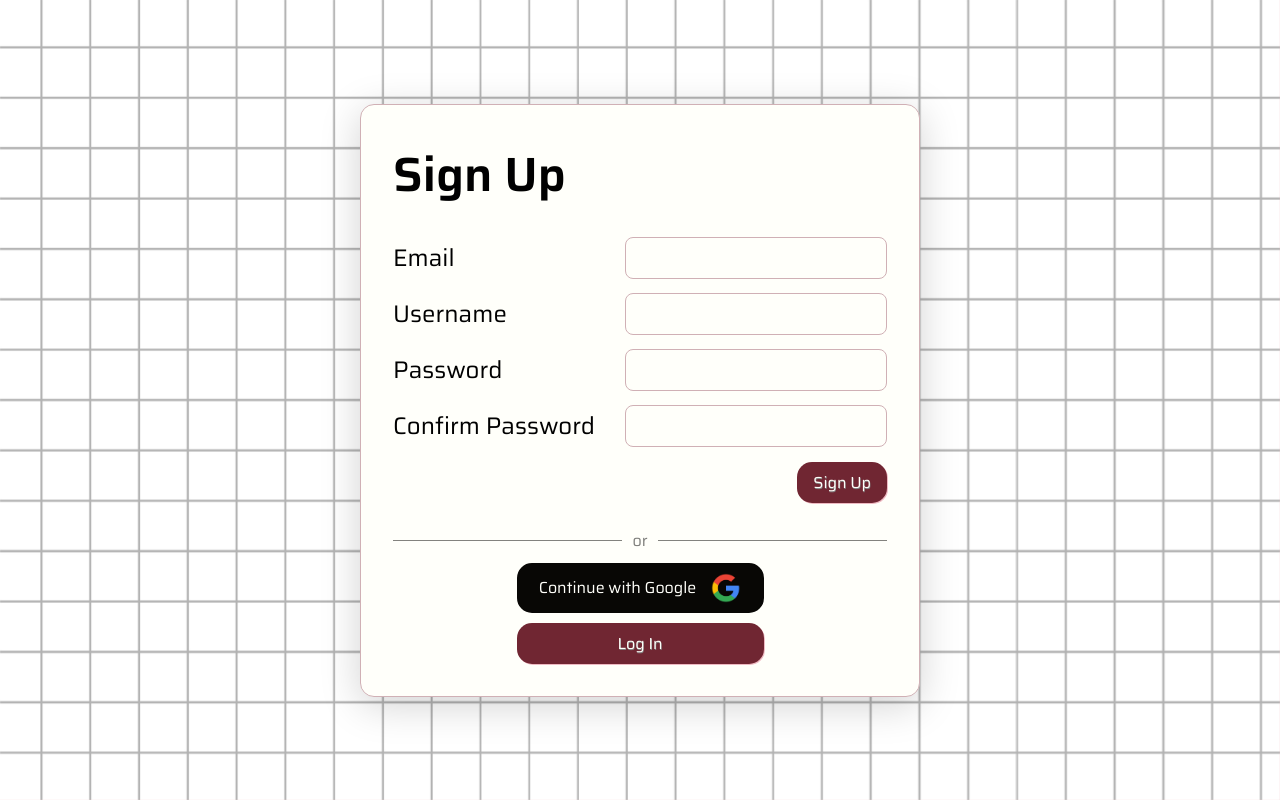
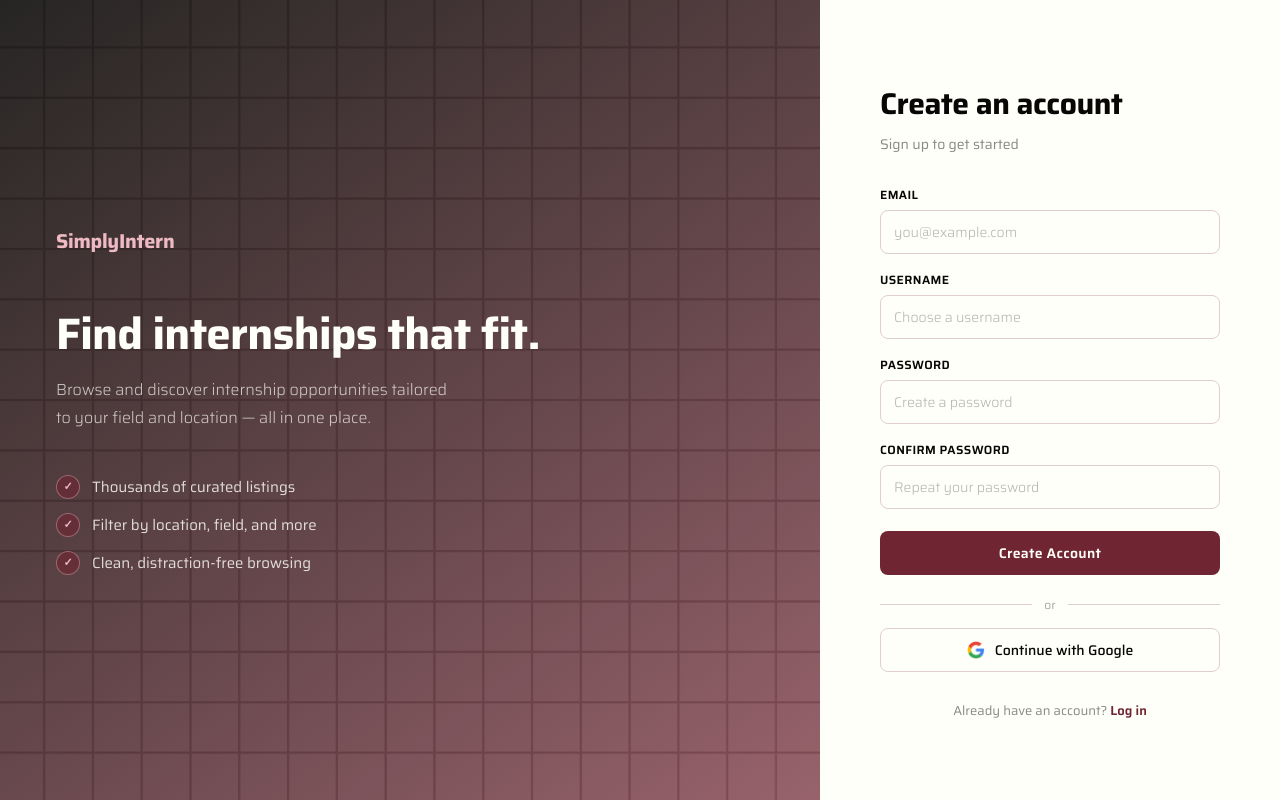
Before and after one commit to Atsano10/SimplyIntern, a plain HTML site: page frontend/signup.html in a window 1280 px wide. Drawn offline with nearby package versions, Linux system fonts and the light colour scheme.

Commit message:
fixed auth pages

```diff
--- a/frontend/css/auth.css
+++ b/frontend/css/auth.css
@@ -1,194 +1,289 @@
-.background{
+/* ── AUTH PAGE SPLIT LAYOUT ── */
+.auth-page {
     display: flex;
-    justify-content: center;
-    align-items: center;
     min-height: 100vh;
-    margin: 0;
-    padding: 0;
+}
+
+/* ── LEFT HERO PANEL ── */
+.hero-panel {
+    flex: 1;
+    background-color: #080705;
     background-image: url('../images/login_background.jpg');
     background-size: cover;
-    width: 100%;
-    height: 100%;
-    background-attachment: fixed;
-    background-repeat: no-repeat;
+    background-position: center;
+    position: relative;
+    display: flex;
+    align-items: center;
+    padding: 60px 56px;
 }
 
-.login-wrapper{
-    width: min(80vw,560px);
-    border: 1.5px solid #d0b0b5;
-    border-radius: 14px;
-    padding: 32px;
-    background-color: #FFFFFA;
-    box-shadow: 0 8px 40px rgba(8, 7, 5, 0.18);
+.hero-panel::before {
+    content: '';
+    position: absolute;
+    inset: 0;
+    background: linear-gradient(145deg, rgba(8,7,5,0.88) 0%, rgba(112,38,50,0.72) 100%);
 }
 
-.title {
-    width: 50%;
-    font-size: 48px;
-    padding-bottom: 25px;
-    font-weight: 600;
+.hero-content {
+    position: relative;
+    z-index: 1;
+    color: #FFFFFA;
+    max-width: 500px;
 }
 
-.info-sections{
-    padding-bottom: 25px;
-    font-size: 24px;
+.hero-logo {
+    font-size: 20px;
+    font-weight: 700;
+    letter-spacing: -0.3px;
+    color: #eeb9c2;
+    margin-bottom: 52px;
+}
+
+.hero-title {
+    font-size: 44px;
+    font-weight: 700;
+    line-height: 1.12;
+    margin-bottom: 18px;
+    letter-spacing: -0.8px;
+}
+
+.hero-desc {
+    font-size: 16px;
+    font-weight: 300;
+    line-height: 1.7;
+    color: rgba(255,255,250,0.72);
+    margin-bottom: 44px;
+    max-width: 400px;
+}
+
+.hero-features {
+    list-style: none;
+    display: flex;
+    flex-direction: column;
+    gap: 14px;
+}
+
+.hero-features li {
+    font-size: 15px;
+    font-weight: 400;
+    color: rgba(255,255,250,0.82);
+    display: flex;
+    align-items: center;
+    gap: 12px;
+}
+
+.hero-features li::before {
+    content: '✓';
+    width: 22px;
+    height: 22px;
+    border-radius: 50%;
+    background: rgba(112,38,50,0.6);
+    border: 1px solid rgba(238,185,194,0.4);
+    color: #eeb9c2;
+    font-size: 11px;
+    font-weight: 700;
+    display: flex;
+    align-items: center;
+    justify-content: center;
+    flex-shrink: 0;
+}
+
+/* ── RIGHT FORM PANEL ── */
+.form-panel {
+    width: 460px;
+    flex-shrink: 0;
+    background: #FFFFFA;
+    display: flex;
+    flex-direction: column;
+    justify-content: center;
+    padding: 60px 52px;
+    overflow-y: auto;
+}
+
+.form-content {
+    max-width: 340px;
+    width: 100%;
+    margin: 0 auto;
+}
+
+.form-title {
+    font-size: 30px;
+    font-weight: 700;
+    color: #080705;
+    margin-bottom: 6px;
+    letter-spacing: -0.5px;
+}
+
+.form-subtitle {
+    font-size: 14px;
+    color: rgba(8,7,5,0.48);
+    margin-bottom: 30px;
     font-weight: 400;
 }
 
+.field-group {
+    display: flex;
+    flex-direction: column;
+    gap: 6px;
+    margin-bottom: 16px;
+}
+
+.field-group label {
+    font-size: 12px;
+    font-weight: 600;
+    color: #080705;
+    letter-spacing: 0.4px;
+    text-transform: uppercase;
+}
+
+.field-group input {
+    font-family: 'Saira', sans-serif;
+    font-size: 14px;
+    padding: 10px 13px;
+    border: 1.5px solid #e0cdd0;
+    border-radius: 8px;
+    outline: none;
+    color: #080705;
+    background: #FFFFFA;
+    transition: border-color 0.18s, box-shadow 0.18s;
+    width: 100%;
+}
+
+.field-group input:focus {
+    border-color: #702632;
+    box-shadow: 0 0 0 3px rgba(112,38,50,0.09);
+}
+
+.field-group input::placeholder {
+    color: rgba(8,7,5,0.3);
+    font-weight: 300;
+}
+
+.primary-btn {
+    width: 100%;
+    padding: 11px 0;
+    background: #702632;
+    color: #FFFFFA;
+    border: none;
+    border-radius: 8px;
+    font-family: 'Saira', sans-serif;
+    font-size: 14px;
+    font-weight: 600;
+    cursor: pointer;
+    letter-spacing: 0.3px;
+    transition: opacity 0.18s, transform 0.1s;
+    margin-top: 6px;
+    margin-bottom: 20px;
+}
+
+.primary-btn:hover {
+    opacity: 0.87;
+}
+
+.primary-btn:active {
+    transform: scale(0.99);
+}
+
 .breaker {
-  display: flex;
-  align-items: center;
-  gap: 10px;
-  margin-bottom: 10px;
-  opacity: 50%;
+    display: flex;
+    align-items: center;
+    gap: 12px;
+    margin-bottom: 14px;
+    color: rgba(8,7,5,0.35);
+    font-size: 12px;
 }
 
 .breaker::before,
 .breaker::after {
-  content: '';
-  flex: 1;
-  height: 1px;
-  background: #080705;
+    content: '';
+    flex: 1;
+    height: 1px;
+    background: #e0cdd0;
 }
 
-.sign-up-div{
-    text-align: center;
+.google-btn {
     width: 100%;
+    padding: 10px 0;
+    background: #FFFFFA;
+    color: #080705;
+    border: 1.5px solid #e0cdd0;
+    border-radius: 8px;
+    font-family: 'Saira', sans-serif;
+    font-size: 14px;
+    font-weight: 500;
+    cursor: pointer;
+    display: flex;
+    align-items: center;
+    justify-content: center;
+    gap: 10px;
+    transition: border-color 0.18s, background 0.18s;
+    margin-bottom: 28px;
 }
 
-.log-in-div{
-    text-align: right;
-    width: 100%;
+.google-btn:hover {
+    border-color: #702632;
+    background: rgba(112,38,50,0.04);
 }
 
-.ls-button{
-    border: 0;
-    background-color: #702632;
-    color: #FFFFFA;
-    border-radius: 15px;
-    padding: 8px;
-    box-shadow: 1px 1px #eeb9c2;
-    text-shadow: .5px .5px gray;
-    font-family: 'Saira';
-    font-size: 16px;
-    text-decoration: none;
-    width: 50%;
+.google-logo {
+    width: 18px;
+    height: 18px;
+    object-fit: contain;
 }
 
-.top-ls-button{
-    border: 0;
-    background-color: #702632;
-    color: #FFFFFA;
-    border-radius: 15px;
-    padding: 8px 16px 8px 16px;
-    box-shadow: 1px 1px #eeb9c2;
-    text-shadow: .5px .5px gray;
-    font-family: 'Saira';
-    font-size: 16px;
+.auth-switch {
+    text-align: center;
+    font-size: 13px;
+    color: rgba(8,7,5,0.48);
+}
+
+.auth-link {
+    color: #702632;
+    font-weight: 600;
     text-decoration: none;
 }
 
-.ls-button:hover{
-    opacity: 80%;
-    background-color: #eeb9c2;
-}
-
-.ls-button:active{
-    background-color: #FFFFFA;
-    color:#4c6db0
-}
-
-.google-div {
-    display: flex;
-    justify-content: center;
-    align-items: center;
-    width: 100%;
-}
-
-.google-button {
-    width: 50%;
-    padding: 8px;
-    border: 2px solid #080705;
-    border-radius: 15px;
-    background-color: #080705;
-    color: #FFFFFA;
-    font-family: 'Saira';
-    font-size: 16px;
-    margin-bottom: 10px;
-
-    display: flex;
-    align-items: center;
-    justify-content: center;
-    gap: 15px;
-}
-
-.google-button:hover {
-    background-color: #eeb9c2;
-}
-
-.google-logo{
-    width: 30px;
-}
-
-.input-group_signup{
-    align-items: center;
-    grid-template-columns: 220px 1fr;
-    display: grid;
-    margin-bottom: 14px;
-    gap: 12px;
-}
-
-.input-group{
-    align-items: center;
-    grid-template-columns: 130px 1fr;
-    display: grid;
-    gap: 12px;
-    margin-bottom: 14px;
-}
-
-#password, #email, #username, #con_password {
-    font-family: 'Saira', sans-serif;
-    font-size: 14px;
-    padding: 9px 12px;
-    border: 1.5px solid #d0b0b5;
-    border-radius: 8px;
-    outline: none;
-    color: #080705;
-    background: #FFFFFA;
-    transition: border-color 0.2s;
-    width: 100%;
-}
-
-#password:focus, #email:focus, #username:focus, #con_password:focus {
-    border-color: #702632;
+.auth-link:hover {
+    text-decoration: underline;
 }
 
 /* ── MOBILE ── */
-@media (max-width: 640px) {
-    .login-wrapper {
-        width: min(92vw, 400px);
-        padding: 24px 20px;
+@media (max-width: 768px) {
+    .auth-page {
+        flex-direction: column;
     }
 
-    .title {
-        font-size: 34px;
-        width: 100%;
-        padding-bottom: 18px;
+    .hero-panel {
+        padding: 40px 28px;
+        min-height: 220px;
+        flex: none;
     }
 
-    .info-sections {
-        font-size: 18px;
-        padding-bottom: 18px;
+    .hero-logo {
+        margin-bottom: 16px;
     }
 
-    .input-group,
-    .input-group_signup {
-        grid-template-columns: 1fr;
-        gap: 5px;
+    .hero-title {
+        font-size: 28px;
+        margin-bottom: 10px;
     }
 
-    .ls-button,
-    .google-button {
+    .hero-desc {
+        font-size: 14px;
+        margin-bottom: 0;
+    }
+
+    .hero-features {
+        display: none;
+    }
+
+    .form-panel {
         width: 100%;
+        padding: 40px 28px;
+        justify-content: flex-start;
+    }
+
+    .form-content {
+        max-width: 100%;
     }
 }
--- a/frontend/signup.html
+++ b/frontend/signup.html
@@ -7,67 +7,51 @@
     <link rel="stylesheet" href="css/styles.css" />
     <link rel="stylesheet" href="css/auth.css" />
     <script src="https://cdn.jsdelivr.net/npm/@supabase/supabase-js@2"></script>
-
   </head>
-
   <body>
-    <div class = "background">
-        <div class = "login-wrapper">
-            <div class = "title">
-                <p> Sign Up</p>
-            </div>
-            <div class = "info-sections">
-                <div class = "input-group_signup">
-                    <label for = "email">Email</label>
-                    <input
-                        type = "email"
-                        id="email"
-                        name="email"
-                        required/>
-                </div>
-                <div class = "input-group_signup">
-                    <label for = "username">Username</label>
-                    <input
-                        type = "text"
-                        id="username"
-                        name="username"
-                        required/>
-                </div>
-                <div class = "input-group_signup">
-                    <label for = "password">Password</label>
-                    <input
-                        type = "password"
-                        id="password"
-                        name="password"
-                        required/>
-                </div>
-                <div class = "input-group_signup">
-                    <label for = "con_password">Confirm Password</label>
-                    <input
-                        type = "password"
-                        id="con_password"
-                        name="con_password"
-                        required/>
-                </div>
-                <div class="log-in-div">
-                    <button type = "button" class="top-ls-button" onclick="signUp()">Sign Up</button>
+    <div class="auth-page">
+      <div class="hero-panel">
+        <div class="hero-content">
+          <div class="hero-logo">SimplyIntern</div>
+          <h1 class="hero-title">Find internships that fit.</h1>
+          <p class="hero-desc">Browse and discover internship opportunities tailored to your field and location — all in one place.</p>
+          <ul class="hero-features">
+            <li>Thousands of curated listings</li>
+            <li>Filter by location, field, and more</li>
+            <li>Clean, distraction-free browsing</li>
+          </ul>
         </div>
       </div>
-            <div class = "breaker">
-                <span>or</span>
+      <div class="form-panel">
+        <div class="form-content">
+          <h2 class="form-title">Create an account</h2>
+          <p class="form-subtitle">Sign up to get started</p>
+          <div class="field-group">
+            <label for="email">Email</label>
+            <input type="email" id="email" name="email" placeholder="you@example.com" required/>
           </div>
-            <div class="google-div">
-                <button type="button" class="google-button" onclick="googleSignIn()">
-                    <span>Continue with Google</span>
+          <div class="field-group">
+            <label for="username">Username</label>
+            <input type="text" id="username" name="username" placeholder="Choose a username" required/>
+          </div>
+          <div class="field-group">
+            <label for="password">Password</label>
+            <input type="password" id="password" name="password" placeholder="Create a password" required/>
+          </div>
+          <div class="field-group">
+            <label for="con_password">Confirm Password</label>
+            <input type="password" id="con_password" name="con_password" placeholder="Repeat your password" required/>
+          </div>
+          <button type="button" class="primary-btn" onclick="signUp()">Create Account</button>
+          <div class="breaker"><span>or</span></div>
+          <button type="button" class="google-btn" onclick="googleSignIn()">
             <img src="images/google.webp" alt="" class="google-logo">
+            Continue with Google
           </button>
-            </div>
-            <div class="sign-up-div">
-                <button type = "button" class="ls-button" onclick="window.location.href='index.html'">Log In</button>
+          <p class="auth-switch">Already have an account? <a href="index.html" class="auth-link">Log in</a></p>
         </div>
       </div>
     </div>
     <script src="js/auth.js?v=2"></script>
   </body>
-
 </html>
```
Also changed, not shown: frontend/index.html (+32 -40 lines). Lines whose indentation alone changed are shown as unchanged.
